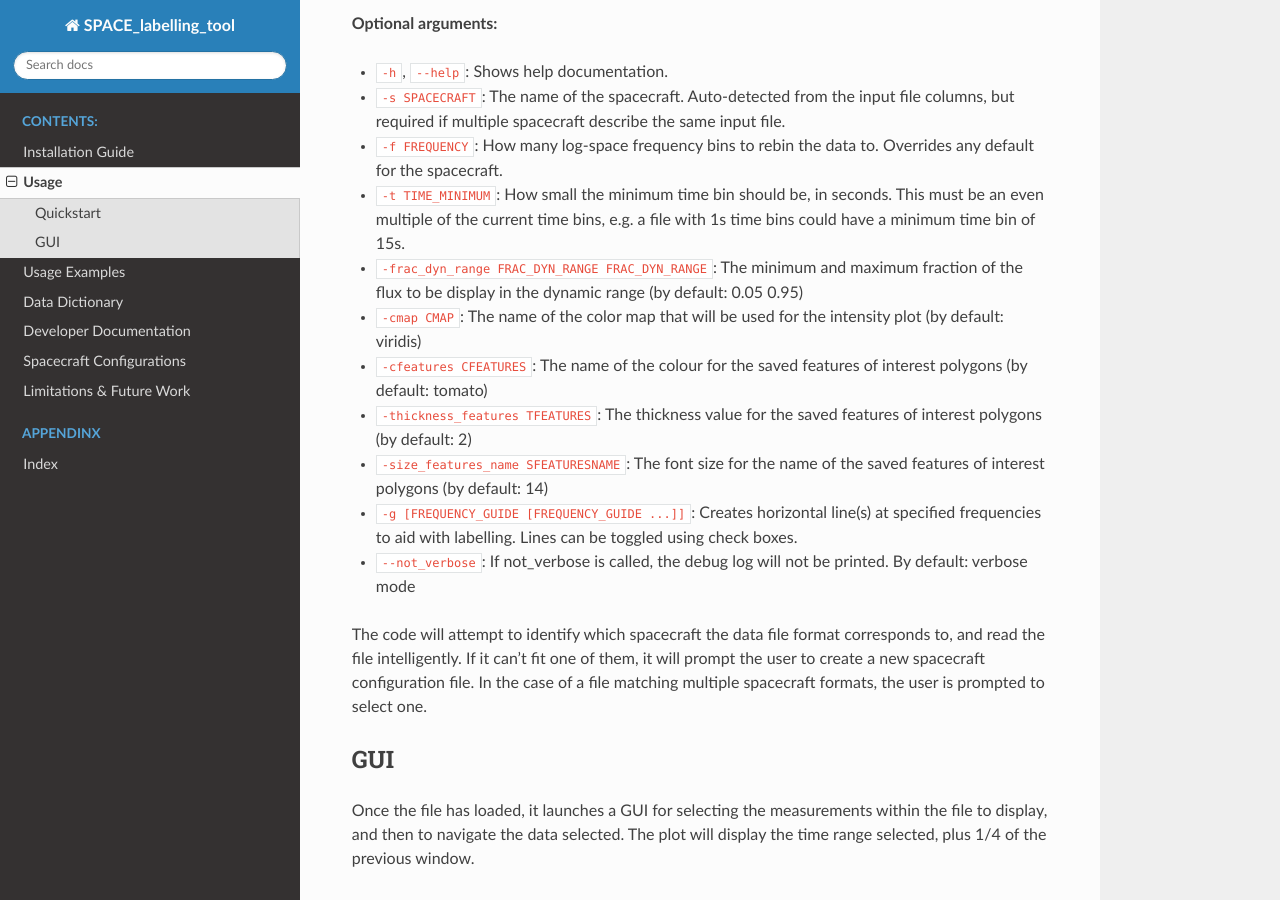
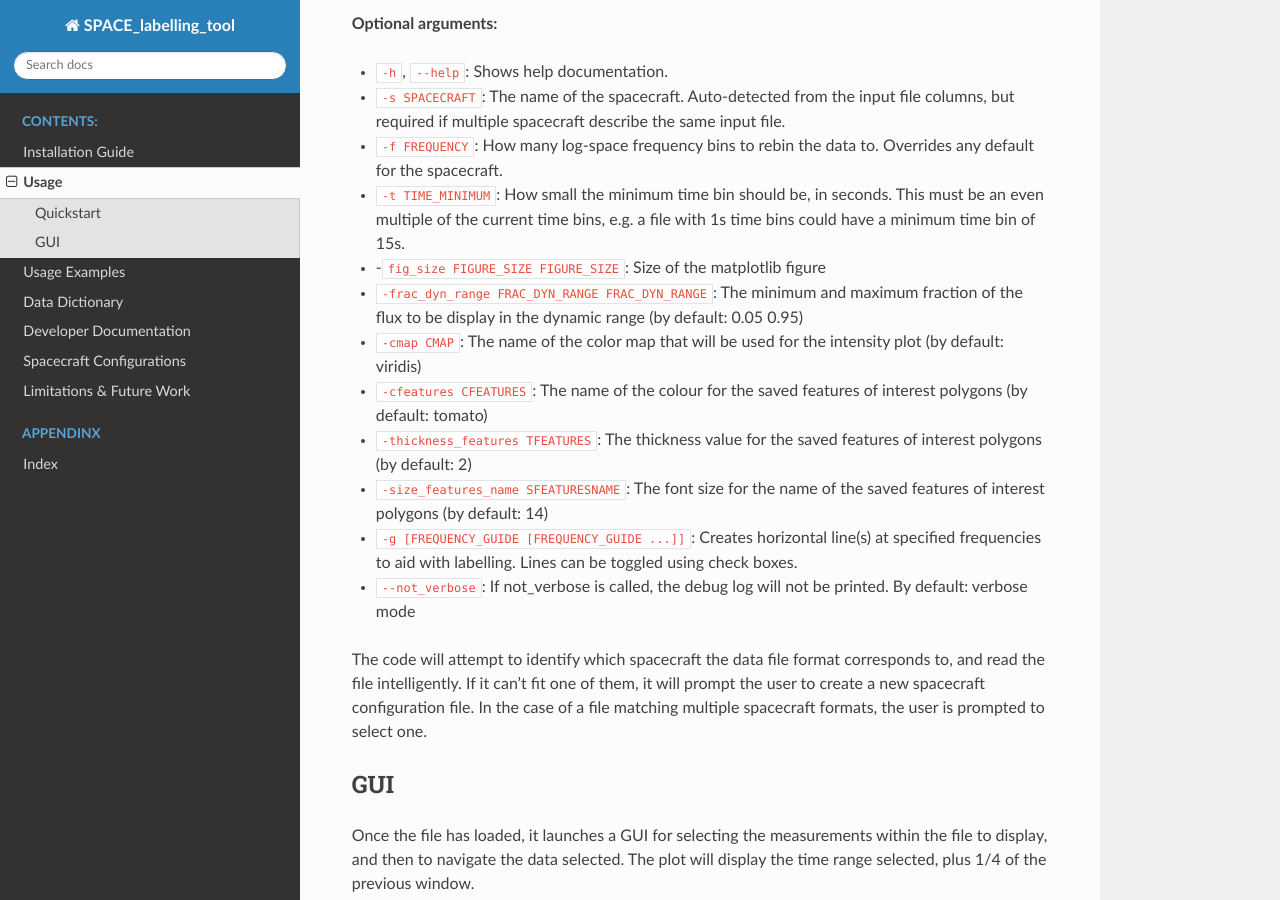
Before and after one commit to CorentinLouis/SPACE_labelling_tool, a Sphinx documentation site: the page built from docs/source/quickstart.md, in a window 1280 px wide and 900 px high, scrolled down 537 px. Built offline with Sphinx 7.4.7 and the Read the Docs theme 2.0.0, drawn with Linux system fonts in a browser that asks for light colours.

Commit message:
Updating the documentation

```diff
--- a/docs/source/quickstart.md
+++ b/docs/source/quickstart.md
@@ -22,6 +22,7 @@ spacelabel [-h] [-s SPACECRAFT] FILE DATE DATE
 * `-f FREQUENCY`: How many log-space frequency bins to rebin the data to. Overrides any default for the spacecraft.
 * `-t TIME_MINIMUM`: How small the minimum time bin should be, in seconds. This must be an even multiple of the current
   time bins, e.g. a file with 1s time bins could have a minimum time bin of 15s.
+* -`fig_size FIGURE_SIZE FIGURE_SIZE`: Size of the matplotlib figure
 * `-frac_dyn_range FRAC_DYN_RANGE FRAC_DYN_RANGE`: The minimum and maximum fraction of the flux to be display in the dynamic range (by default: 0.05 0.95)
 * `-cmap CMAP`: The name of the color map that will be used for the intensity plot (by default: viridis)
 * `-cfeatures CFEATURES`: The name of the colour for the saved features of interest polygons (by default: tomato)
```
Also changed, not shown: README.md (+1 -0 lines).
